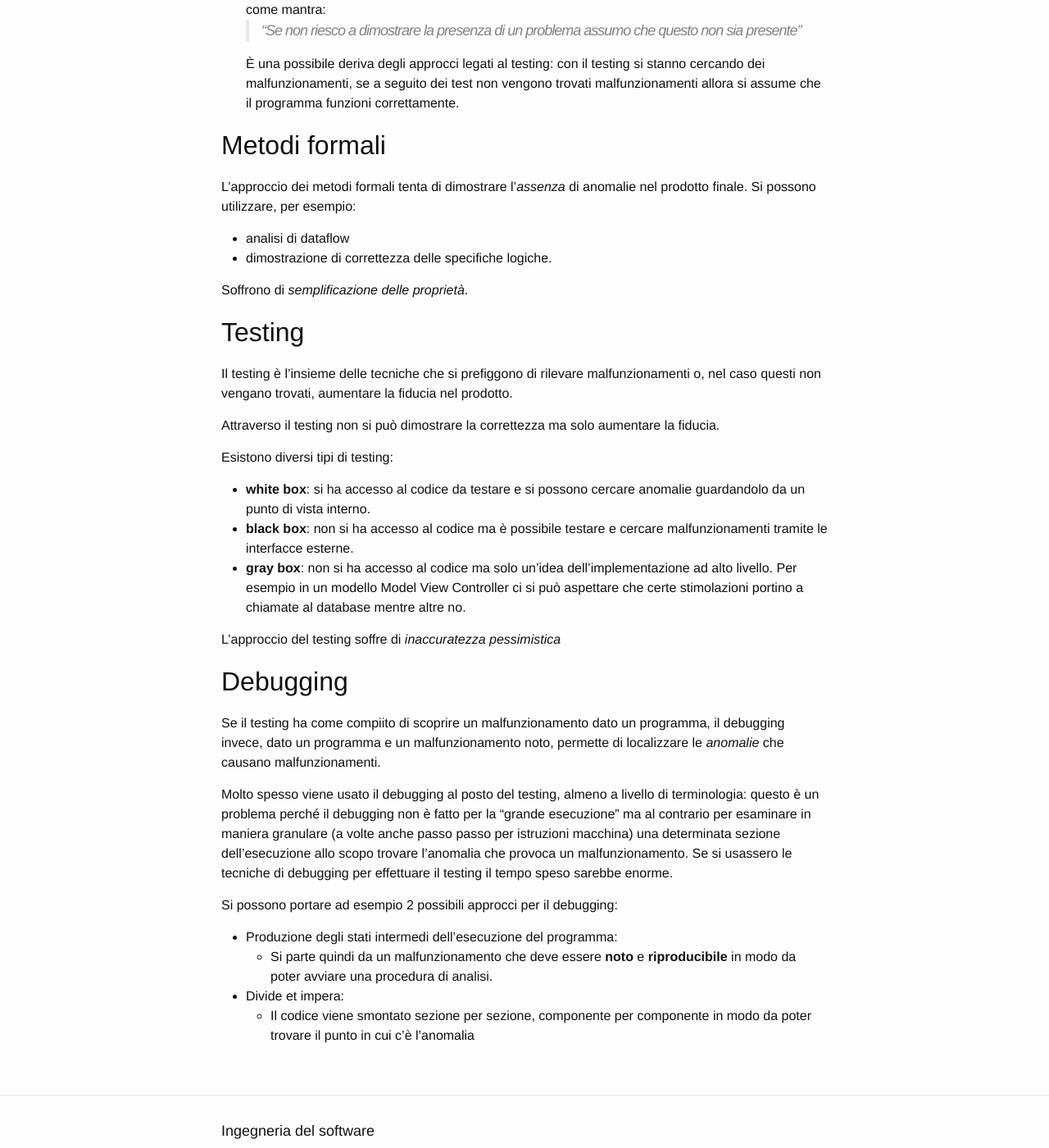
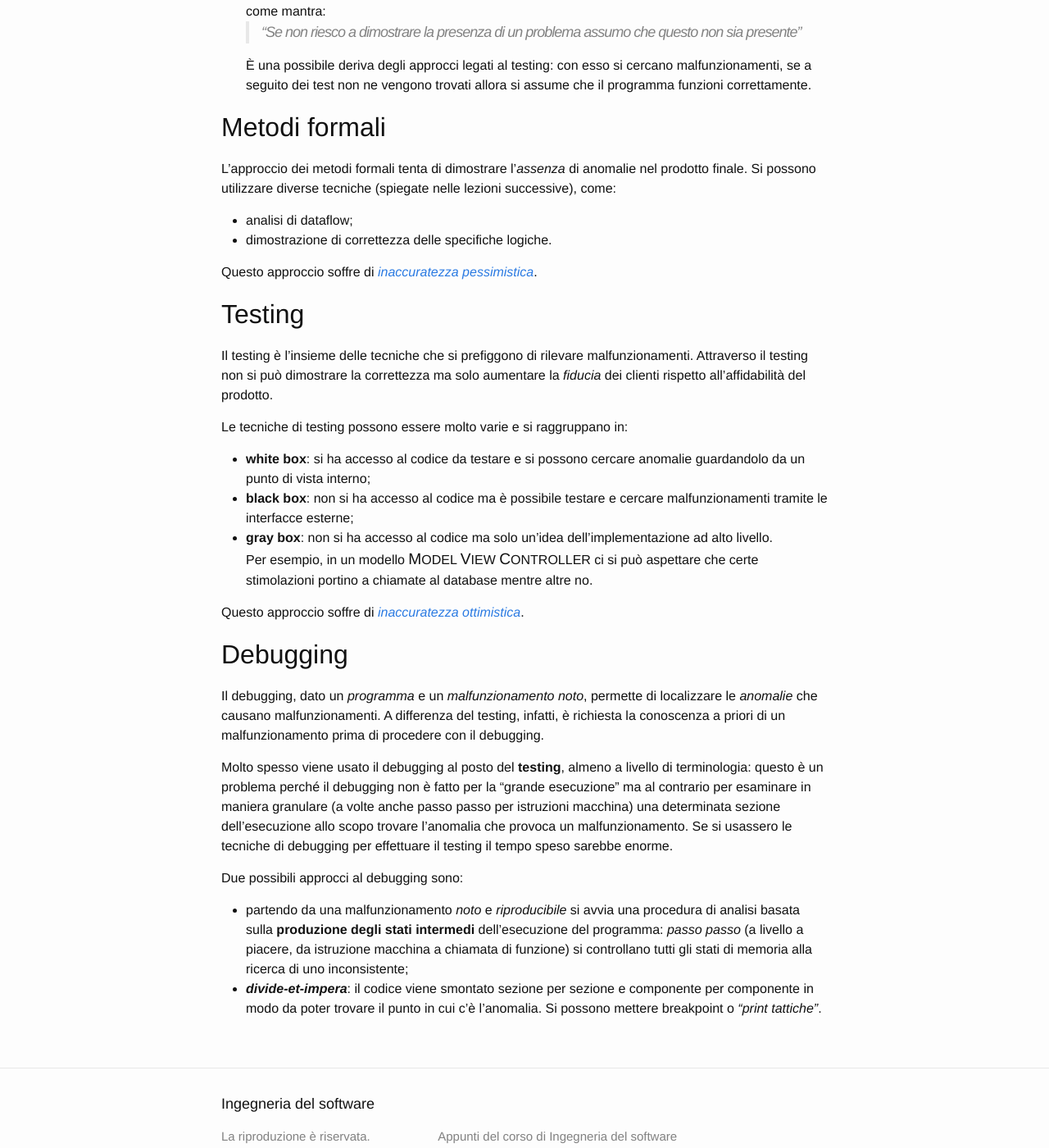
Before and after one commit to MarcoBuster/sweng, a Jekyll site: the page built from _posts/2022-11-23-verifica-convalida.md, in a window 1280 px wide and 1400 px high, scrolled down 5008 px. Shown: the whole window at 82% size. Built offline with Jekyll 4.4.1, drawn with Linux system fonts in a browser that asks for light colours; the table of contents is made by our own code; some of the changed text lies outside the part shown.

Commit message:
Refactor 'Testing' / 'Debugging' sections

````diff
--- a/_posts/2022-11-23-verifica-convalida.md
+++ b/_posts/2022-11-23-verifica-convalida.md
@@ -140,48 +140,46 @@ Più ci si posiziona verso il basso, più si degenera in:
 - __estrema semplificazione delle proprietà__ (in basso a sinistra): si stanno in qualche modo _rilassando_ eccessivamente gli obiettivi che si vogliono raggiungere.
 
     Ad esempio, se si vuole dimostrare che si sta usando un puntatore in maniera corretta e nel farlo si sta semplicemente controllando che non valga `null`, è _cambiata_ la proprietà che si vuole come obiettivo (controllare che un puntatore non valga `null` __non significa che__ lo si stia usando nel modo corretto);
-- __estrema inaccuratezza pessimistica__ (in basso al centro): è dovuta all'approccio pessimistico che ha come mantra:
+- __<span id="innaccuratezza_pessimistica">estrema inaccuratezza pessimistica</span>__ (in basso al centro): è dovuta all'approccio pessimistico che ha come mantra:
 > _"Se non riesco a dimostrare l'assenza di un problema assumo che il problema sia presente"_
 
-    Ad esempio, si manifesta nei compilatori quando non riescono a dimostrare che una determinata funzione ritorni un valore per tutti i possibili cammini (magari perchè i return sono compresi in un costrutto ```if  else if```);
-- __estrema inaccuratezza ottimistica__ (in basso a destra): è dovuta all'approccio ottimistico che ha come mantra:
+    Ad esempio, si manifesta nei compilatori quando non riescono a dimostrare che una determinata funzione ritorni un valore per tutti i possibili cammini (magari perchè i `return` sono compresi in un costrutto ```if  else if```);
+- __estrema <span id="innaccurettezza_ottimistica">inaccuratezza ottimistica</span>__ (in basso a destra): è dovuta all'approccio ottimistico che ha come mantra:
 > _"Se non riesco a dimostrare la presenza di un problema assumo che questo non sia presente"_
 
-    È una possibile deriva degli approcci legati al testing: con il testing si stanno cercando dei malfunzionamenti, se a seguito dei test non vengono trovati malfunzionamenti allora si assume che il programma funzioni correttamente.
+    È una possibile deriva degli approcci legati al testing: con esso si cercano malfunzionamenti, se a seguito dei test non ne vengono trovati allora si assume che il programma funzioni correttamente.
 
 ## Metodi formali
 
 L'approccio dei metodi formali tenta di dimostrare l'_assenza_ di anomalie nel prodotto finale.
-Si possono utilizzare, per esempio:
-- analisi di dataflow
+Si possono utilizzare diverse tecniche (spiegate nelle lezioni successive), come:
+- analisi di dataflow;
 - dimostrazione di correttezza delle specifiche logiche.
 
-Soffrono di _semplificazione delle proprietà_.
+Questo approccio soffre di _<a href="#innaccuratezza_pessimistica">inaccuratezza pessimistica</a>_.
 
 ## Testing
 
-Il testing è l'insieme delle tecniche che si prefiggono di rilevare malfunzionamenti o, nel caso questi non vengano trovati, aumentare la fiducia nel prodotto.
+Il testing è l'insieme delle tecniche che si prefiggono di rilevare malfunzionamenti.
+Attraverso il testing non si può dimostrare la correttezza ma solo aumentare la _fiducia_ dei clienti rispetto all'affidabilità del prodotto.
 
-Attraverso il testing non si può dimostrare la correttezza ma solo aumentare la fiducia.
+Le tecniche di testing possono essere molto varie e si raggruppano in:
+- __white box__: si ha accesso al codice da testare e si possono cercare anomalie guardandolo da un punto di vista interno;
+- __black box__: non si ha accesso al codice ma è possibile testare e cercare malfunzionamenti tramite le interfacce esterne;
+- __gray box__: non si ha accesso al codice ma solo un'idea dell'implementazione ad alto livello. \\
+Per esempio, in un modello <big>M</big>ODEL <big>V</big>IEW <big>C</big>ONTROLLER ci si può aspettare che certe stimolazioni portino a chiamate al database mentre altre no.
 
-Esistono diversi tipi di testing:
-- __white box__: si ha accesso al codice da testare e si possono cercare anomalie guardandolo da un punto di vista interno.
-- __black box__: non si ha accesso al codice ma è possibile testare e cercare malfunzionamenti tramite le interfacce esterne.
-- __gray box__: non si ha accesso al codice ma solo un'idea dell'implementazione ad alto livello.
-Per esempio in un modello Model View Controller ci si può aspettare che certe stimolazioni portino a chiamate al database mentre altre no.
-
-L'approccio del testing soffre di _inaccuratezza pessimistica_
+Questo approccio soffre di _<a href="#innaccuretezza_ottimistica">inaccuratezza ottimistica</a>_.
 
 ## Debugging
 
-Se il testing ha come compiito di scoprire un malfunzionamento dato un programma, il debugging invece, dato un programma e un malfunzionamento noto, permette di localizzare le _anomalie_ che causano malfunzionamenti.
+Il debugging, dato un _programma_ e un _malfunzionamento noto_, permette di localizzare le _anomalie_ che causano malfunzionamenti.
+A differenza del testing, infatti, è richiesta la conoscenza a priori di un malfunzionamento prima di procedere con il debugging.
 
-Molto spesso viene usato il debugging al posto del testing, almeno a livello di terminologia: questo è un problema perché il debugging non è fatto per la "grande esecuzione" ma al contrario per esaminare in maniera granulare (a volte anche passo passo per istruzioni macchina) una determinata sezione dell'esecuzione allo scopo trovare l'anomalia che provoca un malfunzionamento.
+Molto spesso viene usato il debugging al posto del __testing__, almeno a livello di terminologia: questo è un problema perché il debugging non è fatto per la "grande esecuzione" ma al contrario per esaminare in maniera granulare (a volte anche passo passo per istruzioni macchina) una determinata sezione dell'esecuzione allo scopo trovare l'anomalia che provoca un malfunzionamento.
 Se si usassero le tecniche di debugging per effettuare il testing il tempo speso sarebbe enorme.
 
-Si possono portare ad esempio 2 possibili approcci per il debugging:
-
-- Produzione degli stati intermedi dell'esecuzione del programma:
-    - Si parte quindi da un malfunzionamento che deve essere __noto__ e __riproducibile__ in modo da poter avviare una procedura di analisi.
-- Divide et impera:
-    - Il codice viene smontato sezione per sezione, componente per componente in modo da poter trovare il punto in cui c'è l'anomalia
+Due possibili approcci al debugging sono:
+- partendo da una malfunzionamento _noto_ e _riproducibile_ si avvia una procedura di analisi basata sulla __produzione degli stati intermedi__ dell'esecuzione del programma: _passo passo_ (a livello a piacere, da istruzione macchina a chiamata di funzione) si controllano tutti gli stati di memoria alla ricerca di uno inconsistente;
+- ___divide-et-impera___: il codice viene smontato sezione per sezione e componente per componente in modo da poter trovare il punto in cui c'è l'anomalia.
+Si possono mettere breakpoint o _"print tattiche"_.
````
